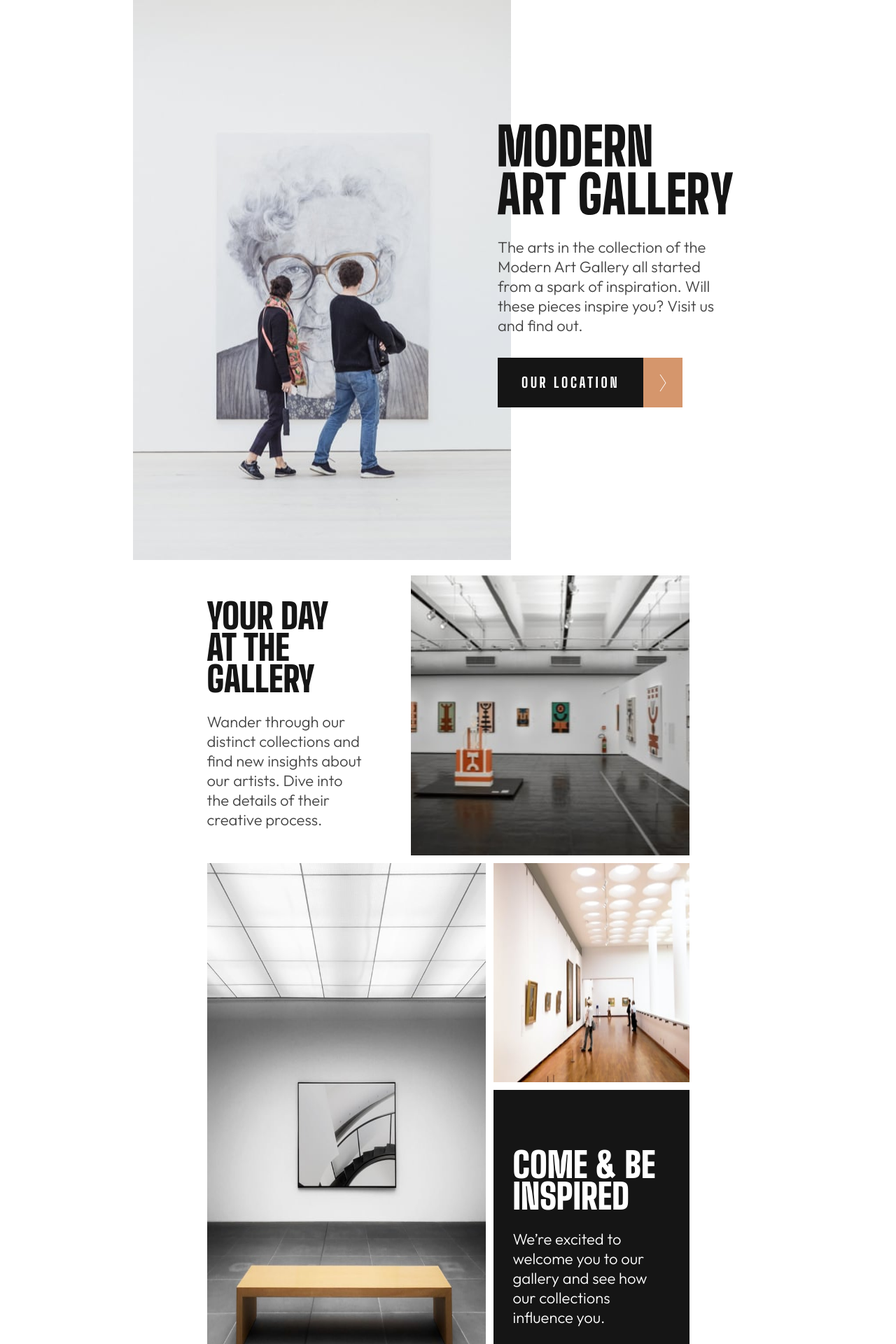
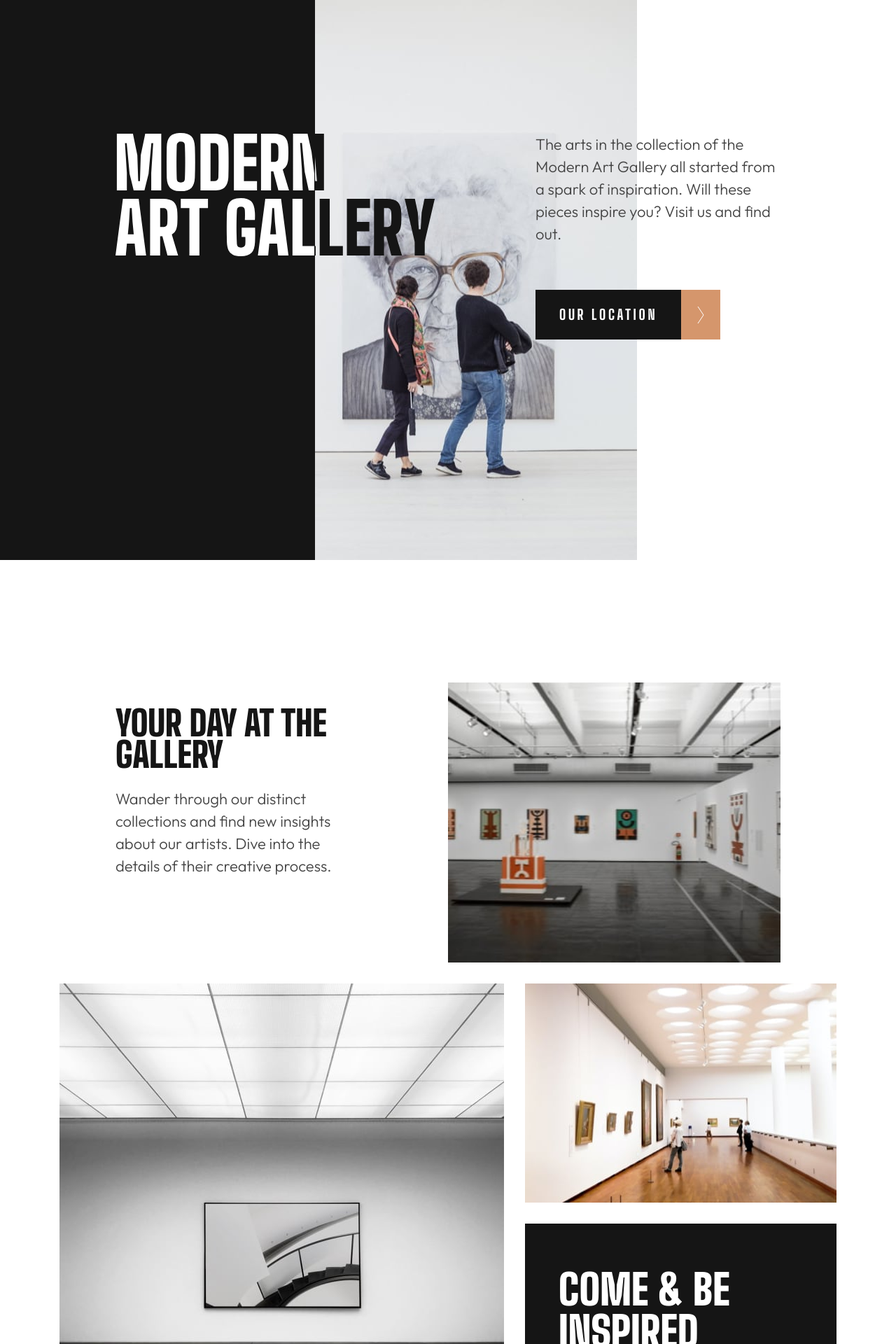
Before and after one commit to ClaxBitt/art-galery-website, a React (Vite) app: page / in a window 1280 px wide. Shown: the top 1920 px of the page at 70% size. Built offline with nearby package versions, Linux system fonts and the light colour scheme.

Commit message:
Main page desktop

```diff
--- a/src/App.css
+++ b/src/App.css
@@ -21,6 +21,7 @@ p {
 @media screen and (min-width: 1024px) {
   p {
     font-size: 22px;
+    line-height: 32px;
   }
 }
 
--- a/src/index.css
+++ b/src/index.css
@@ -21,3 +21,9 @@
   flex-direction: column;
   align-items: center;
 }
+
+*,
+::after,
+::before {
+  box-sizing: border-box;
+}
--- a/src/sections/DayGalerySection.css
+++ b/src/sections/DayGalerySection.css
@@ -42,3 +42,20 @@
     margin-bottom: 24px;
   }
 }
+
+@media (min-width: 1024px) {
+  .day-galery-section {
+    gap: 125px;
+    margin: 0px 165px 30px;
+  }
+
+  .day-galery-section picture,
+  .day-galery__picture img {
+    width: 635px;
+    height: 400px;
+  }
+
+  .day-galery__info {
+    max-width: 350px;
+  }
+}
--- a/src/sections/FooterSection.css
+++ b/src/sections/FooterSection.css
@@ -37,3 +37,17 @@ footer p {
     justify-self: right;
   }
 }
+
+@media (min-width: 1024px) {
+  footer {
+    width: 100%;
+    padding: 85px 165px;
+    grid-template-columns: 30% 35% 35%;
+  }
+
+  footer .logo {
+    width: 160px;
+    height: 58px;
+    margin-bottom: 0;
+  }
+}
--- a/src/sections/HeaderSection.css
+++ b/src/sections/HeaderSection.css
@@ -80,3 +80,65 @@
     margin: 0px 0px;
   }
 }
+
+@media (min-width: 1024px) {
+  .eName {
+    max-width: 100%;
+    margin-bottom: 300px;
+  }
+
+  .eName__bg--first-layer {
+    max-width: 100%;
+    justify-content: center;
+  }
+
+  .eName__bg--second-layer {
+    justify-content: flex-start;
+  }
+
+  .eName__container--second-layer {
+    min-width: 100%;
+    position: relative;
+    margin: 0;
+    display: flex;
+    justify-content: space-between;
+    padding: 190px 165px;
+  }
+
+  .eName__container--second-layer .logo {
+    max-width: 460px;
+    height: 176px;
+    margin: 0;
+  }
+
+  .eName__info {
+    max-width: 350px;
+  }
+
+  .eName__info p {
+    margin-bottom: 64px;
+  }
+
+  .eName__bg--third-layer {
+    display: block;
+    background-color: var(--almost-black);
+    max-width: 450px;
+    height: 800px;
+    position: absolute;
+    top: 0;
+    left: 0;
+  }
+
+  .hide__image__container {
+    overflow: hidden;
+    max-width: 284px;
+    position: absolute;
+    top: 190px;
+    left: 165px;
+  }
+
+  .logo__third-layer {
+    width: 460px;
+    height: 176px;
+  }
+}
--- a/src/sections/HeaderSection.tsx
+++ b/src/sections/HeaderSection.tsx
@@ -45,7 +45,13 @@ function HeaderSection() {
       </div>
 
       <div className="eName__bg eName__bg--third-layer">
-        <img src={logoLight} alt="Modern Art Galery light logo" />
+        <div className="hide__image__container">
+          <img
+            src={logoLight}
+            alt="Modern Art Galery light logo"
+            className="logo__third-layer"
+          />
+        </div>
       </div>
     </header>
   );
--- a/src/sections/ImagesSection.css
+++ b/src/sections/ImagesSection.css
@@ -57,3 +57,33 @@
     padding: 85px 28px;
   }
 }
+
+@media (min-width: 1024px) {
+  .images__container {
+    max-width: 100%;
+    gap: 30px;
+    margin-bottom: 180px;
+  }
+
+  .container__grid1 {
+    width: 635px;
+    height: 720px;
+  }
+
+  .info-container__grid2 {
+    width: 445px;
+    height: 313px;
+    margin-bottom: 30px;
+  }
+
+  .images__info {
+    max-width: 445px;
+    padding: 64px 48px;
+  }
+
+  .images__info h1 {
+    margin-bottom: 32px;
+    font-size: 60px;
+    line-height: 60px;
+  }
+}
```
